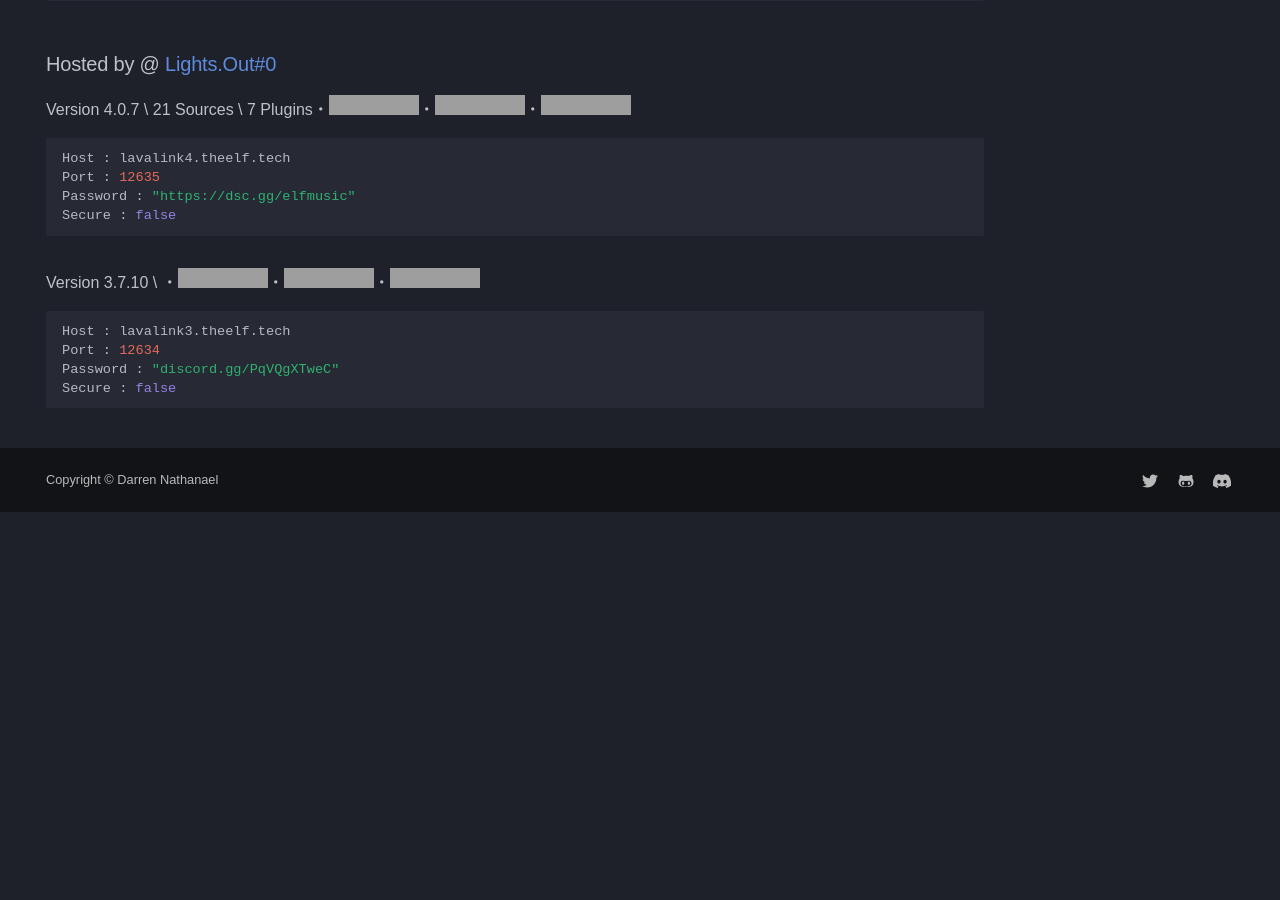
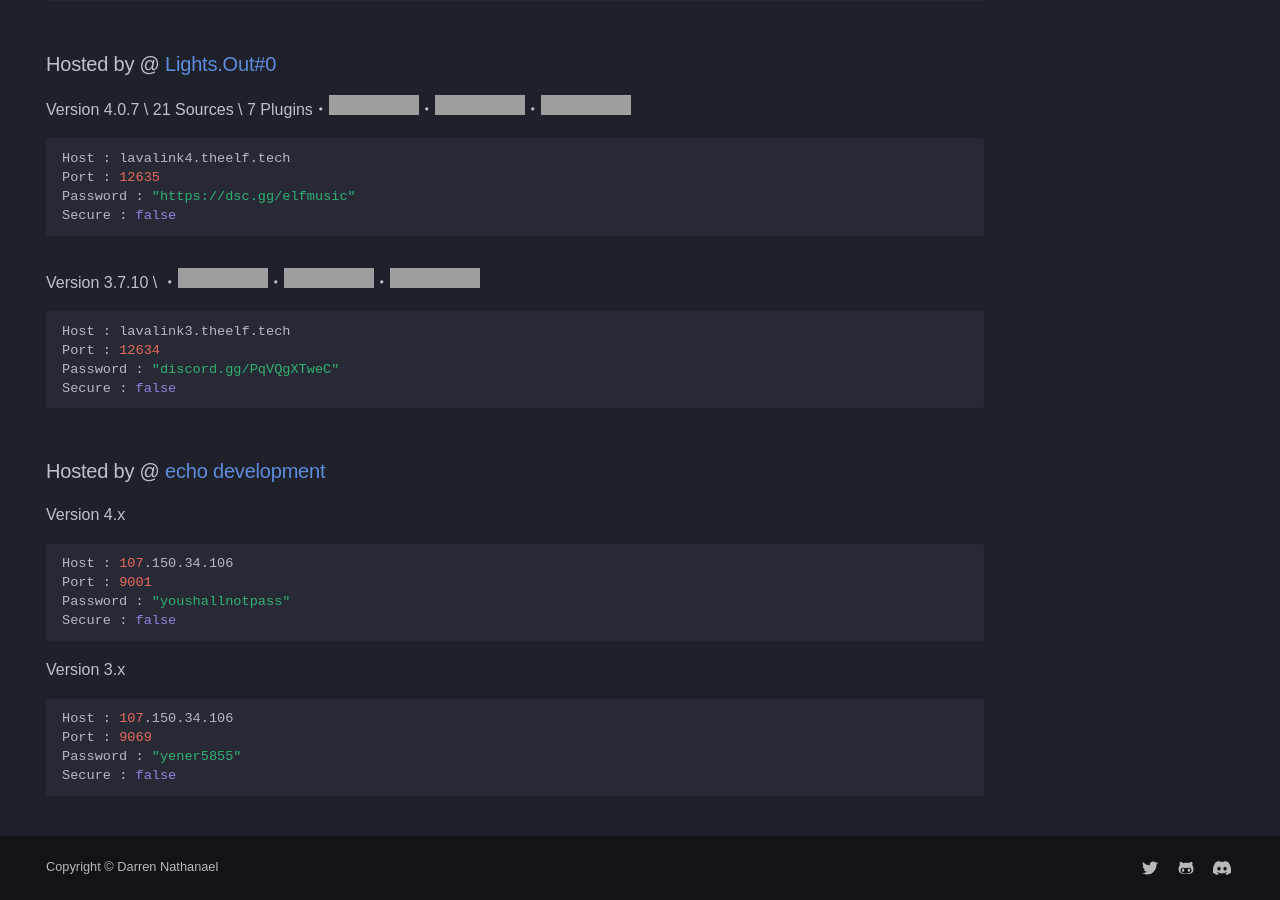
Before and after one commit to DarrenOfficial/lavalink-list, an MkDocs documentation site: the page built from docs/NoSSL/lavalink-without-ssl.md, in a window 1280 px wide and 900 px high, scrolled down 4842 px, cut to the strip 0-900 px from the top of the window. Built offline with MkDocs 1.6.1 and Material for MkDocs 9.7.7, drawn with Linux system fonts in a browser that asks for light colours; some web fonts are replaced; comment, search, counter and statistics services are not loaded; a style sheet for code colours, icons or effects is not loaded; before the commit the page ends 5354 px from its top, so only the background shows below that; some of the changed text lies outside the part shown; grey boxes are pictures that could not be loaded.

Commit message:
Update lavalink-without-ssl.md

````diff
--- a/docs/NoSSL/lavalink-without-ssl.md
+++ b/docs/NoSSL/lavalink-without-ssl.md
@@ -223,3 +223,19 @@ Port : 12634
 Password : "discord.gg/PqVQgXTweC"
 Secure : false
 ```
+
+### Hosted by @ [echo development](https://discord.gg/ZjgZXpeWTT)
+Version 4.x
+```bash
+Host : 107.150.34.106
+Port : 9001
+Password : "youshallnotpass"
+Secure : false
+```
+Version 3.x
+```bash
+Host : 107.150.34.106
+Port : 9069
+Password : "yener5855"
+Secure : false
+```
````
